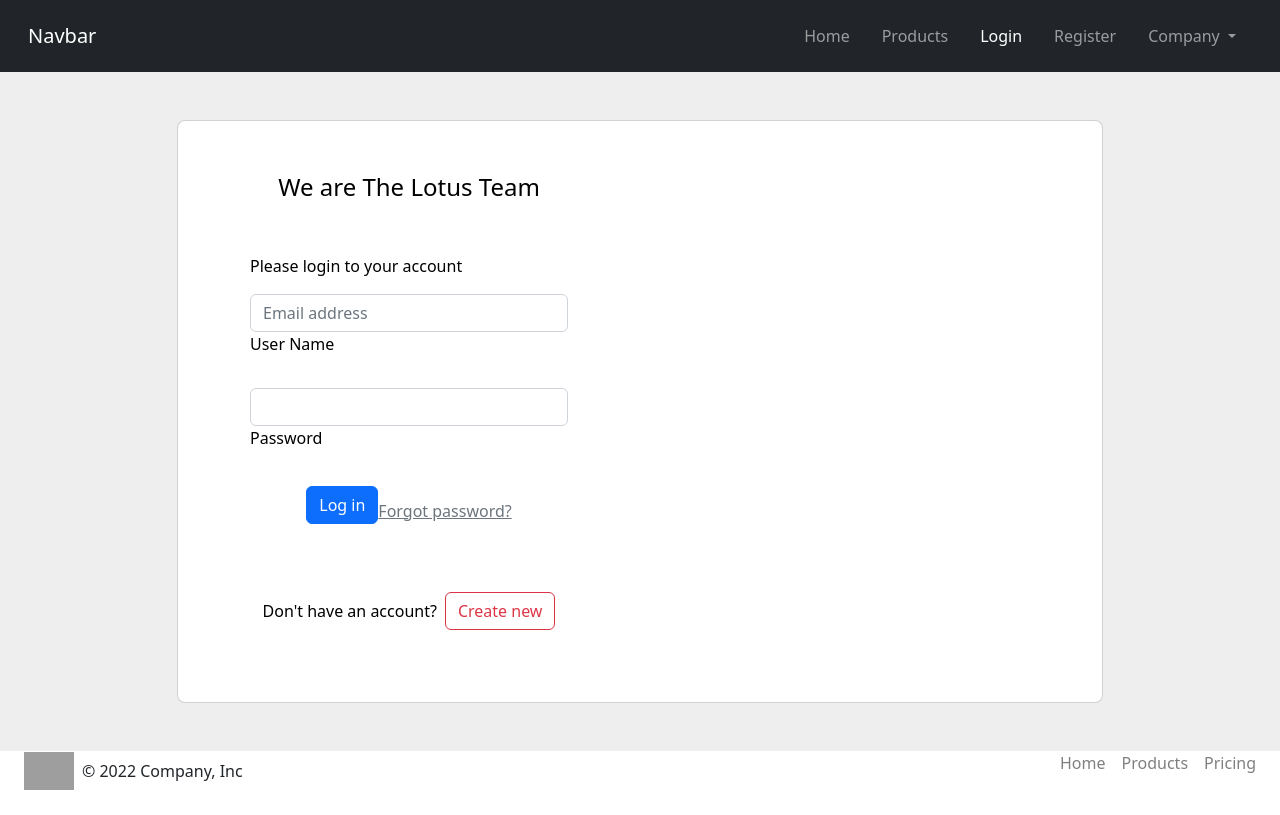
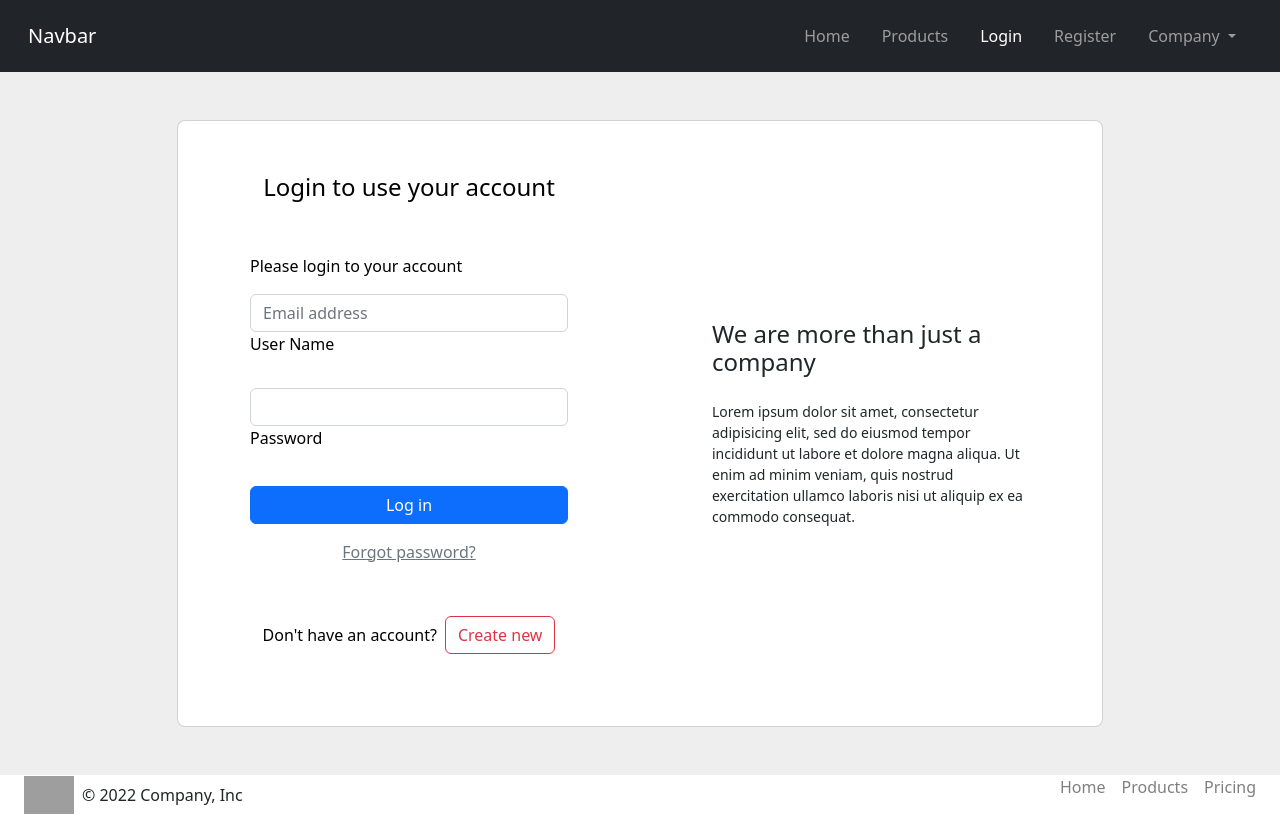
Before and after one commit to TheShyn/asm_angular, an Angular app: page /login in a window 1280 px wide. Built offline with nearby package versions, Linux system fonts and the light colour scheme; grey boxes are pictures that could not be loaded.

Commit message:
fix some in login register

```diff
--- a/src/app/auth/login/login.component.html
+++ b/src/app/auth/login/login.component.html
@@ -8,7 +8,7 @@
                             <div class="card-body p-md-5 mx-md-4">
 
                                 <div class="text-center">
-                                    <h4 class="mt-1 mb-5 pb-1">We are The Lotus Team</h4>
+                                    <h4 class="mt-1 mb-5 pb-1">Login to use your account</h4>
                                 </div>
 
                                 <form class="form form-login" (ngSubmit)="onSubmit()">
@@ -26,8 +26,8 @@
                                         <label class="form-label" for="password">Password</label>
                                     </div>
 
-                                    <div class="text-center pt-1 mb-5 pb-1">
-                                        <button class="btn btn-primary btn-block fa-lg gradient-custom-2 mb-3"
+                                    <div class="d-flex flex-column align-items-center  pt-1 mb-5 pb-1">
+                                        <button class="btn btn-primary btn-block w-100 fa-lg gradient-custom-2 mb-3"
                                             type="submit">Log
                                             in</button>
                                         <a class="text-muted" href="#!">Forgot password?</a>
@@ -44,7 +44,7 @@
                             </div>
                         </div>
                         <div class="col-lg-6 d-flex align-items-center gradient-custom-2">
-                            <div class="text-white px-3 py-4 p-md-5 mx-md-4">
+                            <div class="text-dark px-3 py-4 p-md-5 mx-md-4">
                                 <h4 class="mb-4">We are more than just a company</h4>
                                 <p class="small mb-0">Lorem ipsum dolor sit amet, consectetur adipisicing elit, sed do
                                     eiusmod
--- a/src/app/auth/register/register.component.html
+++ b/src/app/auth/register/register.component.html
@@ -55,7 +55,8 @@
                                     </div>
 
                                     <div class="d-flex justify-content-center mx-4 mb-3 mb-lg-4">
-                                        <button type="submit" class="btn btn-primary btn-lg">Register</button>
+                                        <button class="btn btn-primary btn-block w-100 fa-lg gradient-custom-2 mb-3"
+                                            type="submit">Register</button>
                                     </div>
 
                                 </form>
```
